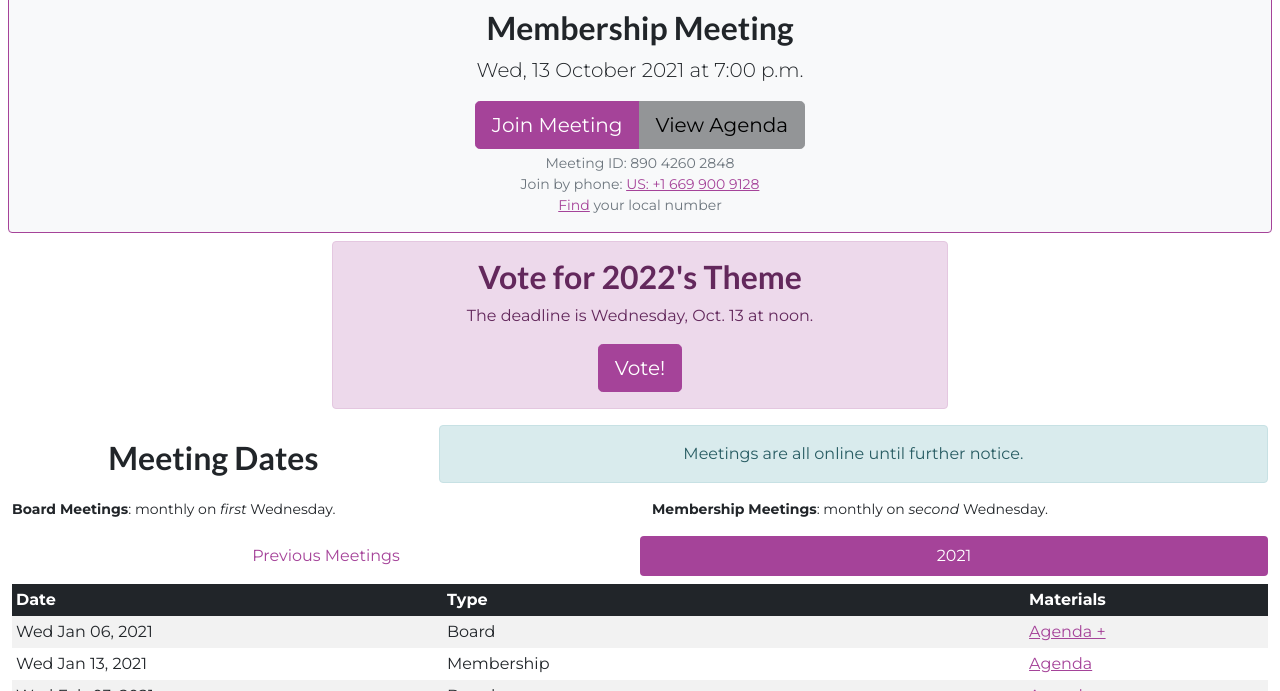
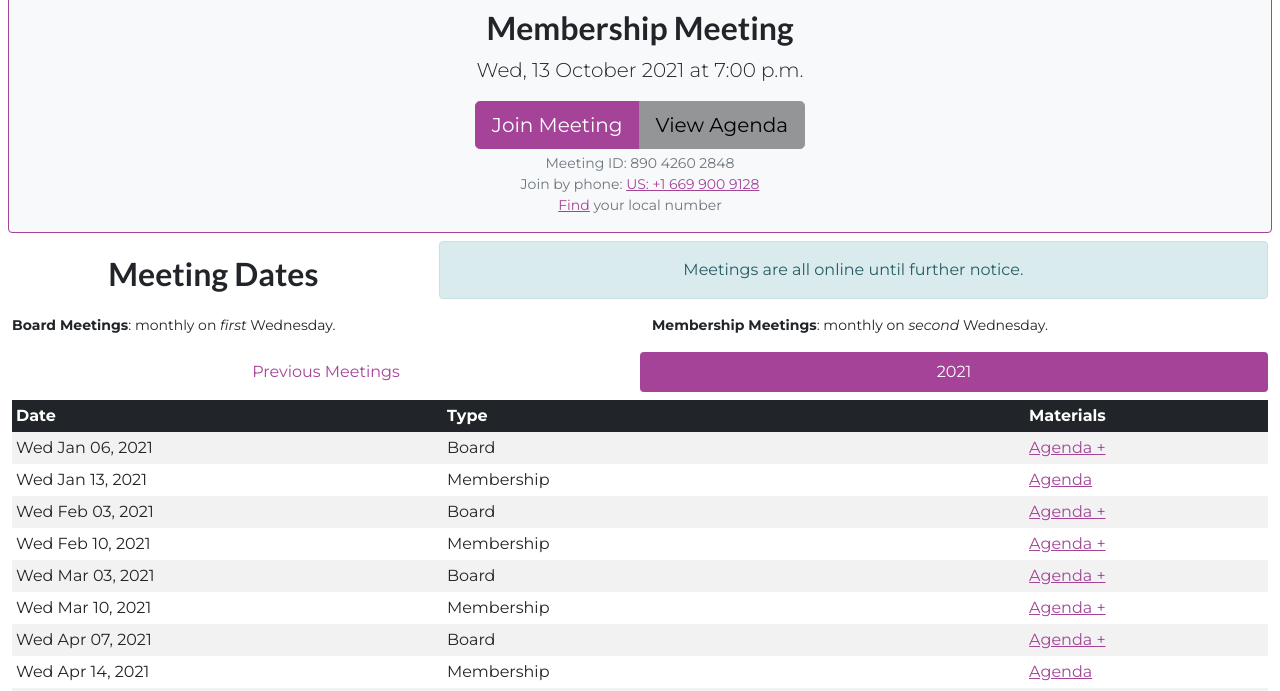
Before and after one commit to sfpride/members, a Jekyll site: the page built from index.html, in a window 1280 px wide and 900 px high, cut to the strip 209-900 px from the top of the window. Built offline with Jekyll 4.4.1, drawn with Linux system fonts in a browser that asks for light colours; some web fonts are replaced.

Commit message:
disable theme selection

```diff
--- a/_includes/announcements.html
+++ b/_includes/announcements.html
@@ -1,4 +1,4 @@
-<section id="announcements">
+<section id="announcements" class="d-none">
     <div class="row align-items-center">
         <div class="col-12 col-lg-6 mx-auto">
             <div class="alert alert-primary text-center">
```
